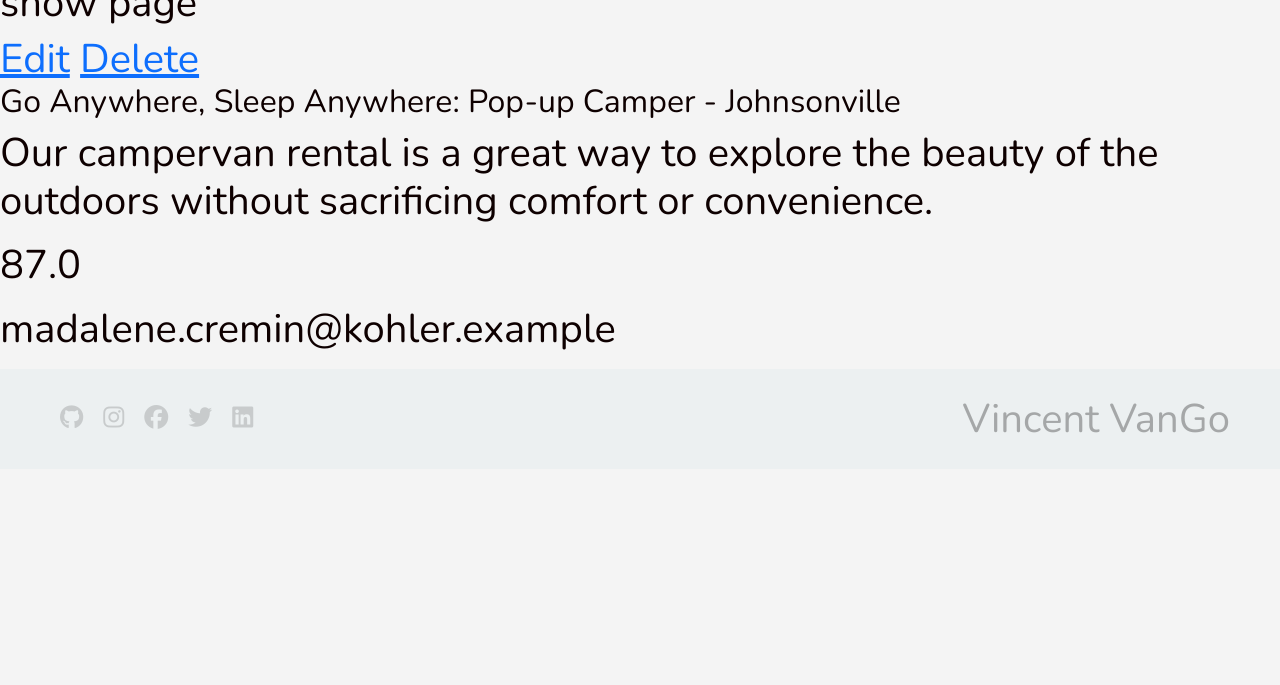
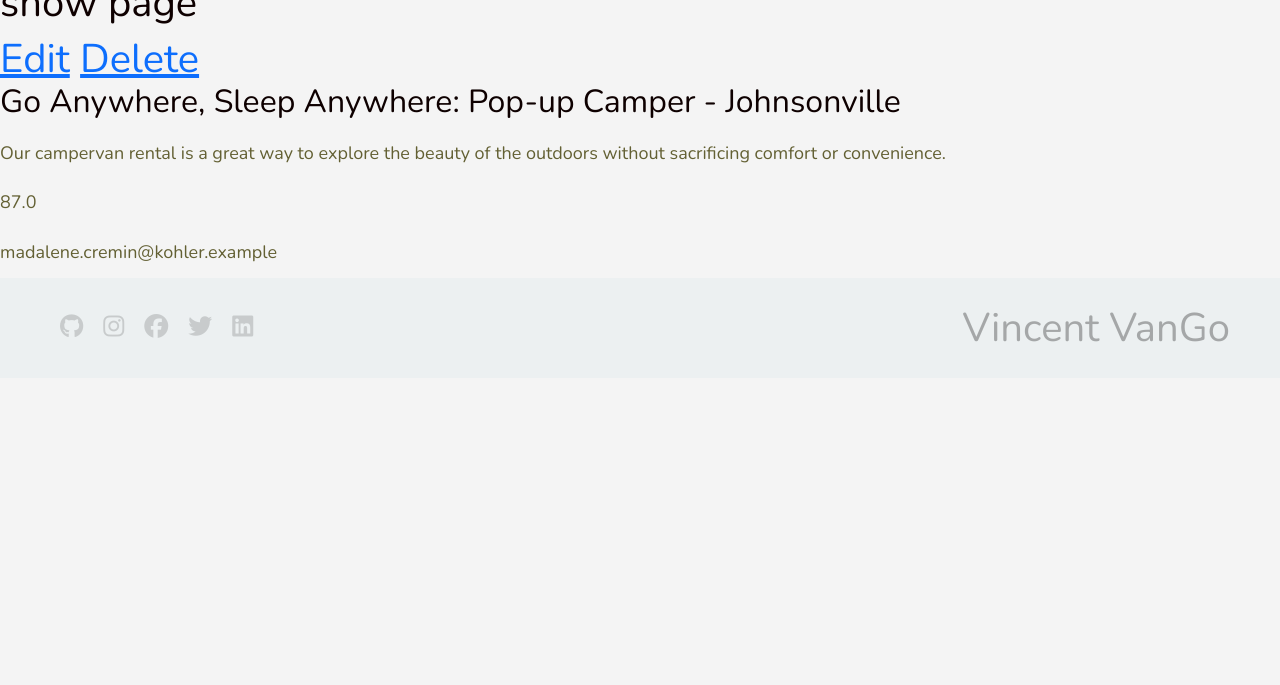
Before and after one commit to timjcai/Vincent-Van-Go, a Rails app: page /listings/1 in a window 1280 px wide. Shown: the part 115-800 px from the top of the page. Run offline with Rails 7, Linux system fonts and the light colour scheme; data comes from the database, SQL or seed files in the repository; style sheets or scripts are compiled from the project's sources; some libraries are stand-ins or nearby versions.

Commit message:
refactor the cards file

```diff
--- a/app/assets/stylesheets/application.scss
+++ b/app/assets/stylesheets/application.scss
@@ -16,3 +16,4 @@
 @import "components/form_legend_clear";
 @import "components/index";
 @import "components/navbar";
+@import "listings/card";
--- a/app/assets/stylesheets/pages/_home.scss
+++ b/app/assets/stylesheets/pages/_home.scss
@@ -1,4 +1,12 @@
 // Specific CSS for your home-page
+:root {
+  --poppins: 'Poppins', sans-serif;
+}
+
+body {
+  font-family: var(--poppins);
+}
+
 .btn {
   background-color: #8c8634;
   border: none;
@@ -9,3 +17,11 @@
   padding: 10px 20px;
   margin: 20px 0;
 }
+
+p {
+  color: $olive;
+  font-size: 18px;
+  font-weight: 400;
+  margin: 0;
+  padding: 14px 0;
+}
--- a/app/views/listings/_cards.html.erb
+++ b/app/views/listings/_cards.html.erb
@@ -1,6 +1,4 @@
 <div class="category-section">
-      <h2 class="category-header">VanGo Adventure starts here</h2>
-      <p>Find the perfect campervan, motorhome or caravan to hire for your next holiday.</p>
       <div class="cards">
         <div class="card">
           <img src="https://images.unsplash.com/photo-1561361513-2d000a50f0dc?ixlib=rb-4.0.3&ixid=MnwxMjA3fDB8MHxwaG90by1wYWdlfHx8fGVufDB8fHx8&auto=format&fit=crop&w=1776&q=80" alt="">
--- a/app/views/pages/home.html.erb
+++ b/app/views/pages/home.html.erb
@@ -1,4 +1,6 @@
 <div class="container">
+  <h2 class="category-header">VanGo Adventure starts here</h2>
+  <p>Find the perfect campervan, motorhome or caravan to hire for your next holiday.</p>
   <div class="row">
     <div class="col-lg-12">
       <%= render "listings/cards" %>
```
Also changed, not shown: app/views/listings/index.html.erb (+2 -7 lines), app/assets/stylesheets/listings/_card.scss (added).
